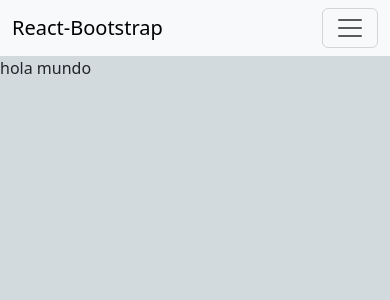
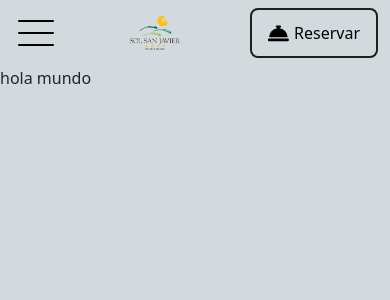
Before and after one commit to leorecalde/proyectoHotelSolDeSanJavierFront, a React (Vite) app: page / in a window 390 px wide. Shown: the top 300 px of the page. Built offline with nearby package versions, Linux system fonts and the light colour scheme.

Commit message:
✨ [FEAT] primera version del navbar ( mobil )

```diff
--- /dev/null
+++ b/src/components/BtnLogin/BtnLogin.jsx
@@ -0,0 +1,9 @@
+import style from "./BtnLogin.module.css";
+const BtnLogin = () => {
+  return (
+    <>
+      <button className={`mt-2 ${style.btn_login} `}>Log in</button>
+    </>
+  );
+};
+export default BtnLogin;
--- /dev/null
+++ b/src/components/BtnLogin/BtnLogin.module.css
@@ -0,0 +1,7 @@
+
+.btn_login{
+    background-color: #f0f8ff;
+    border: 1px solid #000;
+    border-radius: 10px;
+    font-size: 1.1rem;
+}
--- /dev/null
+++ b/src/components/BtnReservation/BtnReservation.jsx
@@ -0,0 +1,13 @@
+import { FaConciergeBell } from "react-icons/fa";
+import style from "./BtnReservation.module.css";
+
+const BtnReservation = () => {
+  return (
+    <div className={`${style.btnReservationContainer}`}>
+      <button className={`${style.btnReservation}`}>
+        <FaConciergeBell /> Reservar
+      </button>
+    </div>
+  );
+};
+export default BtnReservation;
--- /dev/null
+++ b/src/components/BtnReservation/BtnReservation.module.css
@@ -0,0 +1,19 @@
+
+.btnReservationContainer{
+    border: 2px solid var(--color-primary-dark);
+    border-radius: 8px;
+    padding: 10px;
+}
+.btnReservation{
+    display: flex;
+    justify-content: center;
+    align-items: center;
+    gap: 5px;
+    background-color: transparent;
+    border: 0;
+    font-size: 1rem;
+
+    & svg{
+        font-size: 1.3rem;
+    }
+}
--- a/src/components/common/Navbar/NavbarComponent.jsx
+++ b/src/components/common/Navbar/NavbarComponent.jsx
@@ -1,34 +1,72 @@
 import Container from "react-bootstrap/Container";
-import Nav from "react-bootstrap/Nav";
-import Navbar from "react-bootstrap/Navbar";
-import NavDropdown from "react-bootstrap/NavDropdown";
 import style from "./NavbarComponent.module.css";
+import BtnReservation from "../../BtnReservation/BtnReservation";
+import logo from "../../../assets/logo.png";
+import { useState } from "react";
+import BtnLogin from "../../BtnLogin/BtnLogin";
 
 const NavbarComponent = () => {
+  const [menuIsActive, setMenuIsActive] = useState(false);
+
+  const toggleMenu = () => {
+    setMenuIsActive(!menuIsActive);
+  };
   return (
-    <Navbar expand="lg" className={`bg-body-tertiary ${style.navbar}`}>
+    <nav className={`navbar navbar-expand-lg ${style.navbar}`}>
       <Container>
-        <Navbar.Brand href="#home">React-Bootstrap</Navbar.Brand>
-        <Navbar.Toggle aria-controls="basic-navbar-nav" />
-        <Navbar.Collapse id="basic-navbar-nav">
-          <Nav className="me-auto">
-            <Nav.Link href="#home">Home</Nav.Link>
-            <Nav.Link href="#link">Link</Nav.Link>
-            <NavDropdown title="Dropdown" id="basic-nav-dropdown">
-              <NavDropdown.Item href="#action/3.1">Action</NavDropdown.Item>
-              <NavDropdown.Item href="#action/3.2">
-                Another action
-              </NavDropdown.Item>
-              <NavDropdown.Item href="#action/3.3">Something</NavDropdown.Item>
-              <NavDropdown.Divider />
-              <NavDropdown.Item href="#action/3.4">
-                Separated link
-              </NavDropdown.Item>
-            </NavDropdown>
-          </Nav>
-        </Navbar.Collapse>
+        {/* botón aburguesa personalizado */}
+        <button
+          className={` ${style.btn_toggle} ${
+            menuIsActive ? style.btn_toggle_active : style.btn_toggle_disabled
+          } `}
+          onClick={toggleMenu}
+        >
+          <div></div>
+          <div></div>
+          <div></div>
+        </button>
+
+        <div className={` ${style.navbar_brand} `}>
+          <a className="navbar-brand" href="">
+            <img src={logo} alt="" className="img-fluid" />
+          </a>
+        </div>
+
+        <BtnReservation />
+
+        <div
+          className={` ${style.collapse_navbar} ${
+            menuIsActive ? style.navbar_collapse_active : ""
+          } `}
+        >
+          <ul className="navbar-nav m-auto text-center">
+            <li className="nav-item">
+              <a className="nav-link active" href="#">
+                Experiencias
+              </a>
+            </li>
+            <li className="nav-item">
+              <a className="nav-link" href="#">
+                Habitaciones
+              </a>
+            </li>
+            <li className="nav-item">
+              <a className="nav-link">Promo</a>
+            </li>
+            <li className="nav-item">
+              <a className="nav-link">Actividades</a>
+            </li>
+            <li className="nav-item">
+              <a className="nav-link">Galería</a>
+            </li>
+            <li className="nav-item">
+              <a className="nav-link">Contacto</a>
+            </li>
+            <BtnLogin />
+          </ul>
+        </div>
       </Container>
-    </Navbar>
+    </nav>
   );
 };
 export default NavbarComponent;
--- a/src/components/common/Navbar/NavbarComponent.module.css
+++ b/src/components/common/Navbar/NavbarComponent.module.css
@@ -1,4 +1,113 @@
 
 .navbar{
-    background-color: var(--color-accent) !important;
+    background-color: rgba(var(--color-secondary-dark), .5) !important;
 }
+
+.btn_toggle{
+    display: flex;
+    flex-flow: column;
+    width: 3rem;
+    height: 3rem;
+    justify-content: center;
+    align-items: center;
+    border: 0;
+    background-color: transparent;
+    gap: .65rem;
+    cursor: pointer;
+
+    & div{
+        background-color:#000000 ;
+        width: 100%;
+        height: 2px;
+        border-radius: 5px;
+        transition: all .5s;
+        transform-origin: left;
+    }
+}
+    /* Aplicar animación a los estados */
+.btn_toggle_disabled div:first-child {
+    transform: rotate(0deg);
+}
+.btn_toggle_disabled div:nth-child(2) {
+    opacity: 1;
+}
+.btn_toggle_disabled div:last-child {
+    transform: rotate(0deg);
+}
+.btn_toggle_active div:first-child {
+    transform: rotate(45deg);
+}
+.btn_toggle_active div:nth-child(2) {
+    opacity: 0;
+}
+.btn_toggle_active div:last-child {
+    transform: rotate(-45deg);
+}
+
+.navbar_brand{
+    width: 50px;
+    height: 50px;
+
+    & a{
+        display: flex;
+        align-items: center;
+        justify-content: center;
+        width: 100%;
+        height: 100%;
+    }
+}
+
+.collapse_navbar{
+    width: 100%;
+    position: absolute;
+    top: 67px;
+    left: 0;
+    background-color: rgba(255, 255, 255, 0.272);
+    backdrop-filter: blur(5px);
+    display: flex;
+    align-items: center;
+    justify-content: center;
+    overflow: hidden;
+
+    -webkit-animation: slide-fwd-br 0.5s ease  forwards;
+	        animation: slide-fwd-br 0.5s ease  forwards;
+
+    &.navbar_collapse_active{
+        display: flex;
+        -webkit-animation: slide-fwd-br-active 0.5s ease  forwards;
+        animation: slide-fwd-br-active 0.5s ease  forwards;
+
+    }
+}
+
+/**
+ * ----------------------------------------
+ * animation slide-fwd-br
+ * ----------------------------------------
+ **/
+
+ @-webkit-keyframes slide-fwd-br-active {
+    0% {
+        width: 0px;
+        height: 0px;
+        border-bottom-right-radius: 50%;
+    }
+    100% {
+        width: 100%;
+        height: 50vh;
+        border-bottom-right-radius: 0%;
+    }
+  }
+  @-webkit-keyframes slide-fwd-br {
+    0% {
+        width: 100%;
+        height: 50vh;
+        border-bottom-right-radius: 0%;
+    }
+    100% {
+        width: 0px;
+        height: 0px;
+        border-bottom-right-radius: 50%;
+        display: none;
+    }
+  }
```
Also changed, not shown: src/assets/logo.png (added), 1 other file (tests, documents, lock files or other folders).
